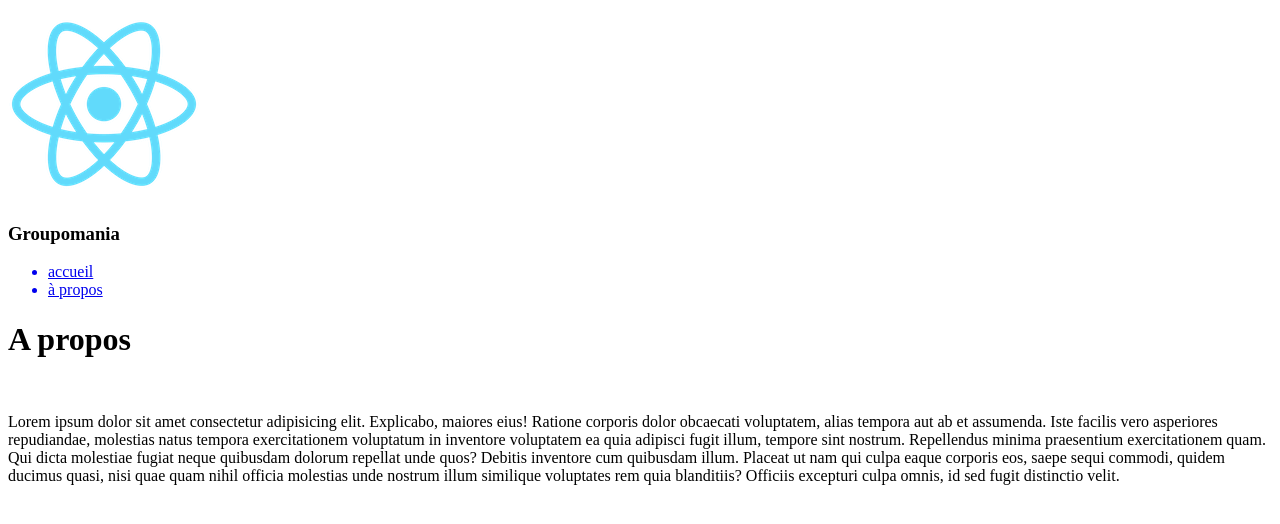
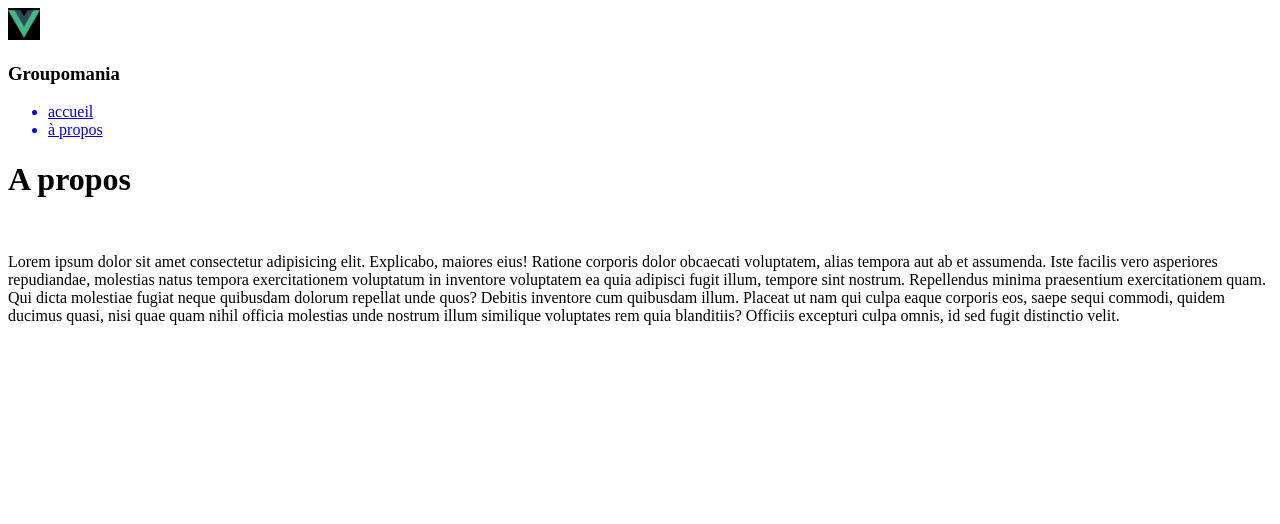
Before and after one commit to nadine35/projet_groupomania_back, a React (Create React App) app in the folder back/groupomania/: page /about in a window 1280 px wide. Shown: the top 524 px of the page. Built offline with nearby package versions, Linux system fonts and the light colour scheme.

Commit message:
ajout fichiers

```diff
--- a/back/groupomania/src/components/Logo.js
+++ b/back/groupomania/src/components/Logo.js
@@ -3,10 +3,11 @@ import React from 'react';
 const Logo = () => {
     return (
         <div className='logo'>
-           <img src='./logo192.png' alt='logo groupomania'/>
+           <img src='./groupo.bmp' alt='logo groupomania'/>
            <h3>Groupomania</h3>
         </div>
     );
 };
 
+
 export default Logo;
--- a/back/groupomania/src/index.js
+++ b/back/groupomania/src/index.js
@@ -4,7 +4,7 @@ import App from './App';
 
 
 const root = ReactDOM.createRoot(document.getElementById('root'));
-root.render(//on fait un rendu
+root.render(//on fait un rendu react
   <React.StrictMode>
     <App />
   </React.StrictMode>
```
Also changed, not shown: back/groupomania/public/groupo.bmp (added), back/groupomania/public/groupomania.bmp (added).
